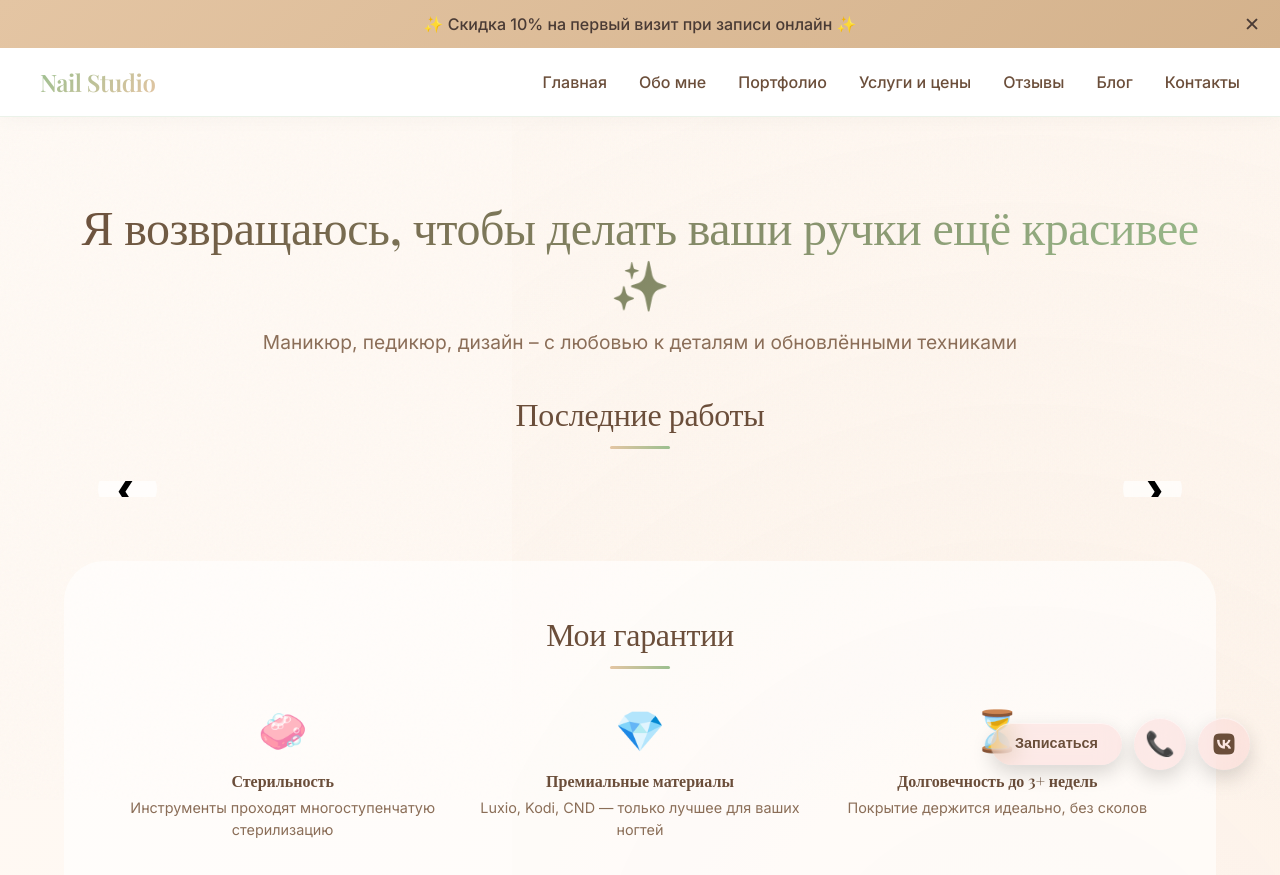
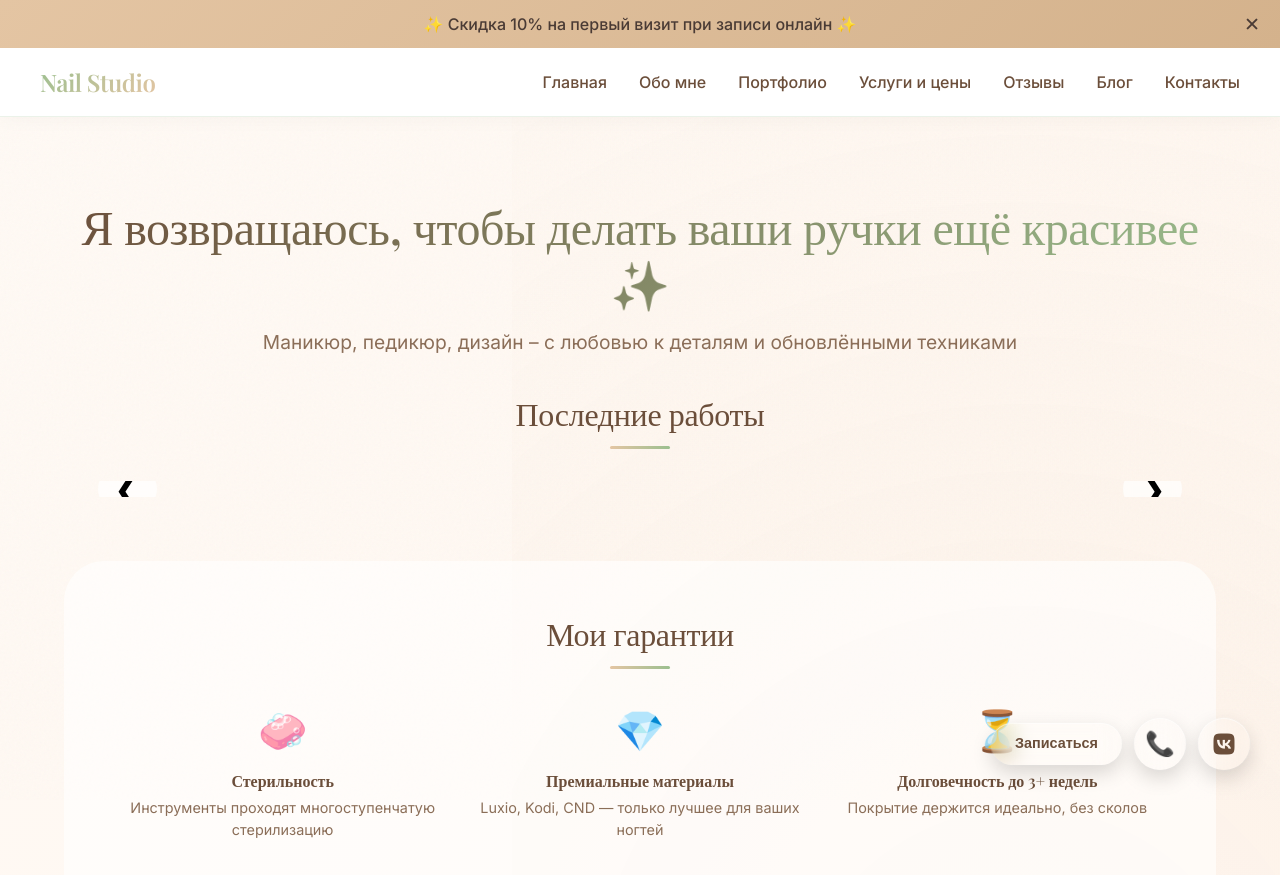
Before and after one commit to Murad-Garaev/nail-portfolio, a plain HTML site: page index.html in a window 1280 px wide. Shown: the top 875 px of the page. Drawn offline with nearby package versions, Linux system fonts and the light colour scheme.

Commit message:
Update style.css

```diff
--- a/style.css
+++ b/style.css
@@ -887,7 +887,7 @@ nav a:hover {
     }
 }
 
-/* ========== ПЛАВАЮЩИЕ КНОПКИ (ЖИДКОЕ СТЕКЛО) ========== */
+/* ========== ПЛАВАЮЩИЕ КНОПКИ (ПРОЗРАЧНОЕ СТЕКЛО) ========== */
 .floating-buttons {
     position: fixed;
     bottom: 20px;
@@ -910,7 +910,7 @@ nav a:hover {
     text-decoration: none;
     transition: all 0.2s cubic-bezier(0.2, 0.9, 0.4, 1.1);
     backdrop-filter: blur(12px);
-    background: rgba(248, 201, 201, 0.3);  /* полупрозрачный розовый */
+    background: transparent;           /* полностью прозрачный фон */
     box-shadow:
         0 8px 20px rgba(0, 0, 0, 0.15),
         inset 0 1px 0 rgba(255, 255, 255, 0.5),
@@ -925,8 +925,7 @@ nav a:hover {
     font-size: 1rem;
     min-width: 160px;
     text-align: center;
-    backdrop-filter: blur(12px);
-    background: rgba(248, 201, 201, 0.35);
+    background: transparent;
 }
 
 /* Круглые кнопки (звонок и VK) */
@@ -939,18 +938,17 @@ nav a:hover {
     align-items: center;
     justify-content: center;
     font-size: 1.5rem;
-    backdrop-filter: blur(12px);
-    background: rgba(248, 201, 201, 0.35);
+    background: transparent;
 }
 
-/* Анимация при наведении (лёгкое увеличение и свечение) */
+/* Анимация при наведении (лёгкое увеличение и усиление свечения) */
 .floating-btn:hover {
     transform: translateY(-2px);
-    background: rgba(248, 201, 201, 0.5);
     box-shadow:
         0 12px 28px rgba(0, 0, 0, 0.2),
         inset 0 1px 0 rgba(255, 255, 255, 0.6),
         0 0 0 1px rgba(255, 255, 255, 0.3);
+    backdrop-filter: blur(16px);
 }
 
 /* Анимация при нажатии (актив) */
@@ -958,7 +956,6 @@ nav a:hover {
     transform: scale(0.96);
     transition: transform 0.05s cubic-bezier(0.2, 0.9, 0.4, 1.1);
     backdrop-filter: blur(8px);
-    background: rgba(248, 201, 201, 0.6);
     box-shadow: inset 0 2px 4px rgba(0, 0, 0, 0.1);
 }
 
```
